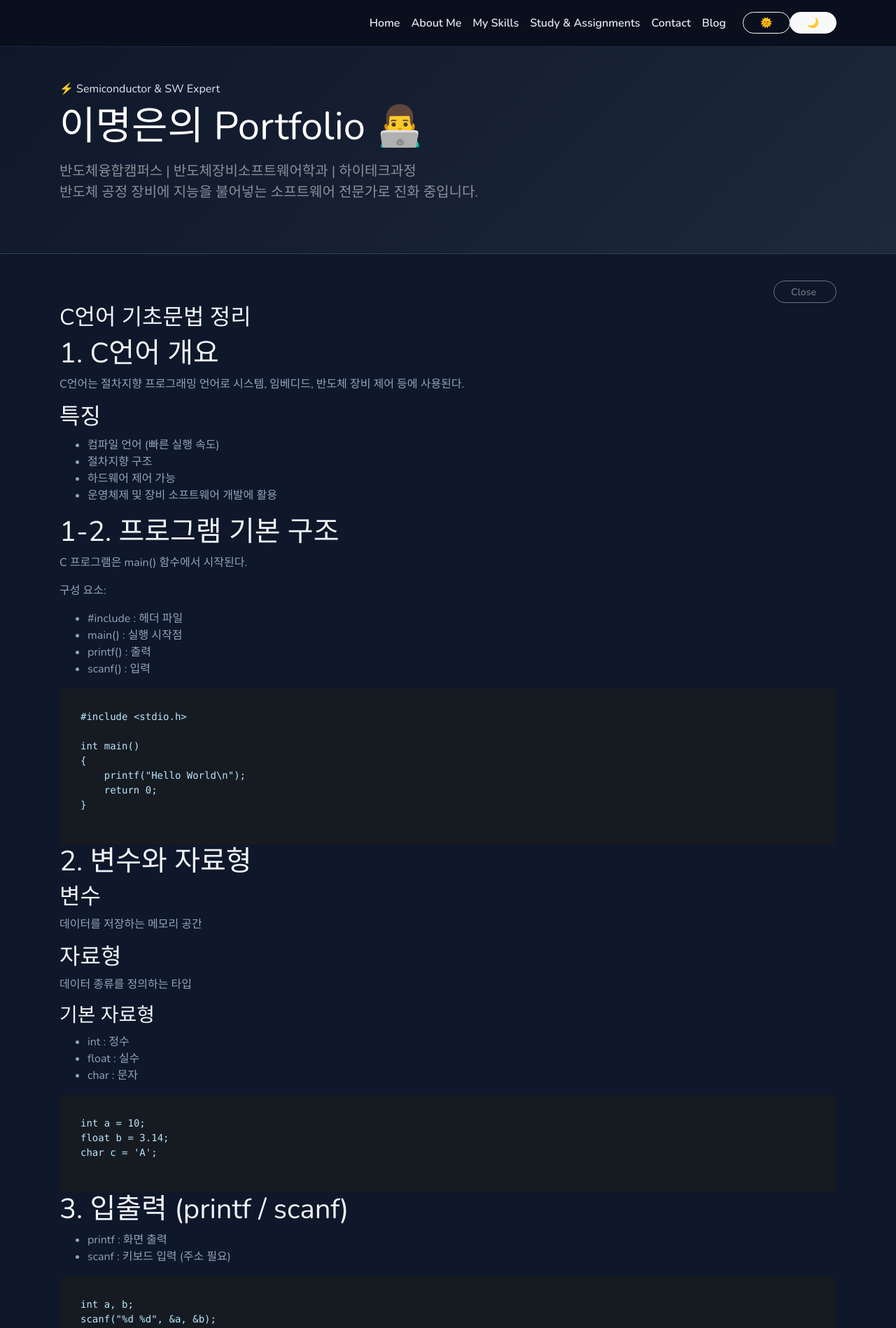
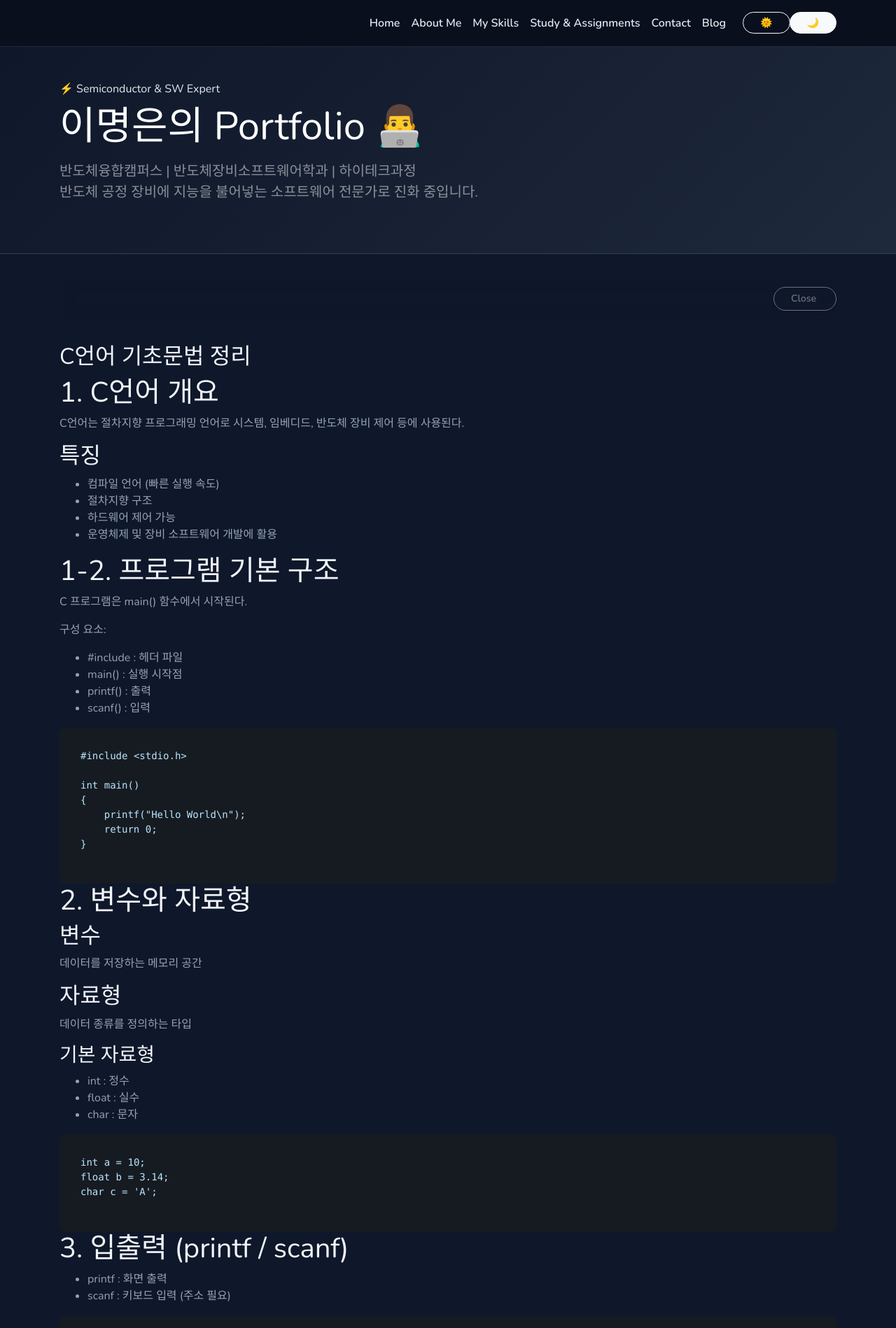
Before and after one commit to lee-myeong-eun/lee-myeong-eun.github.io, a Jekyll site: the page built from _pages/c-programming-basics.md, in a window 1280 px wide. Shown: the top 1898 px of the page at 70% size. Built offline with Jekyll 4.4.1, drawn with Linux system fonts in a browser that asks for light colours.

Commit message:
Convert Close button to a sticky toolbar to prevent text overlap

```diff
--- a/_layouts/default.html
+++ b/_layouts/default.html
@@ -10,15 +10,14 @@
   <!-- Page Content -->
   <div class="container mb-5 position-relative">
     {% if page.url contains '/assignments/' and page.url != '/assignments/' %}
-    <!-- 스크롤을 따라다니는 상단 우측 닫기(Close) 버튼 -->
-    <div style="position: sticky; top: 100px; z-index: 1020; text-align: right; height: 0; transform: translateY(-10px);">
+    <!-- 스크롤을 따라다니며 코드와 겹치지 않는 닫기(Close) 툴바 -->
+    <div style="position: sticky; top: 0; z-index: 1020; display: flex; justify-content: flex-end; padding: 15px 0; background: var(--bg-nav); backdrop-filter: blur(12px); border-bottom: 1px solid var(--border-subtle); margin-bottom: 2rem; margin-top: -1rem;">
       <a href="{{ site.baseurl }}/assignments/" class="btn btn-sm btn-outline-secondary shadow-sm"
-         style="font-weight: 600; border-radius: 6px; padding: 0.3rem 0.8rem; background: var(--bg-nav); backdrop-filter: blur(10px);"
+         style="font-weight: 600; border-radius: 6px; padding: 0.35rem 0.9rem; background: var(--bg-card);"
          title="과제 아카이브로 돌아가기">
         Close <i class="fa fa-times ml-1"></i>
       </a>
     </div>
-    <div class="mt-4"></div>
     {% endif %}
     {{ content }}
   </div>
```
